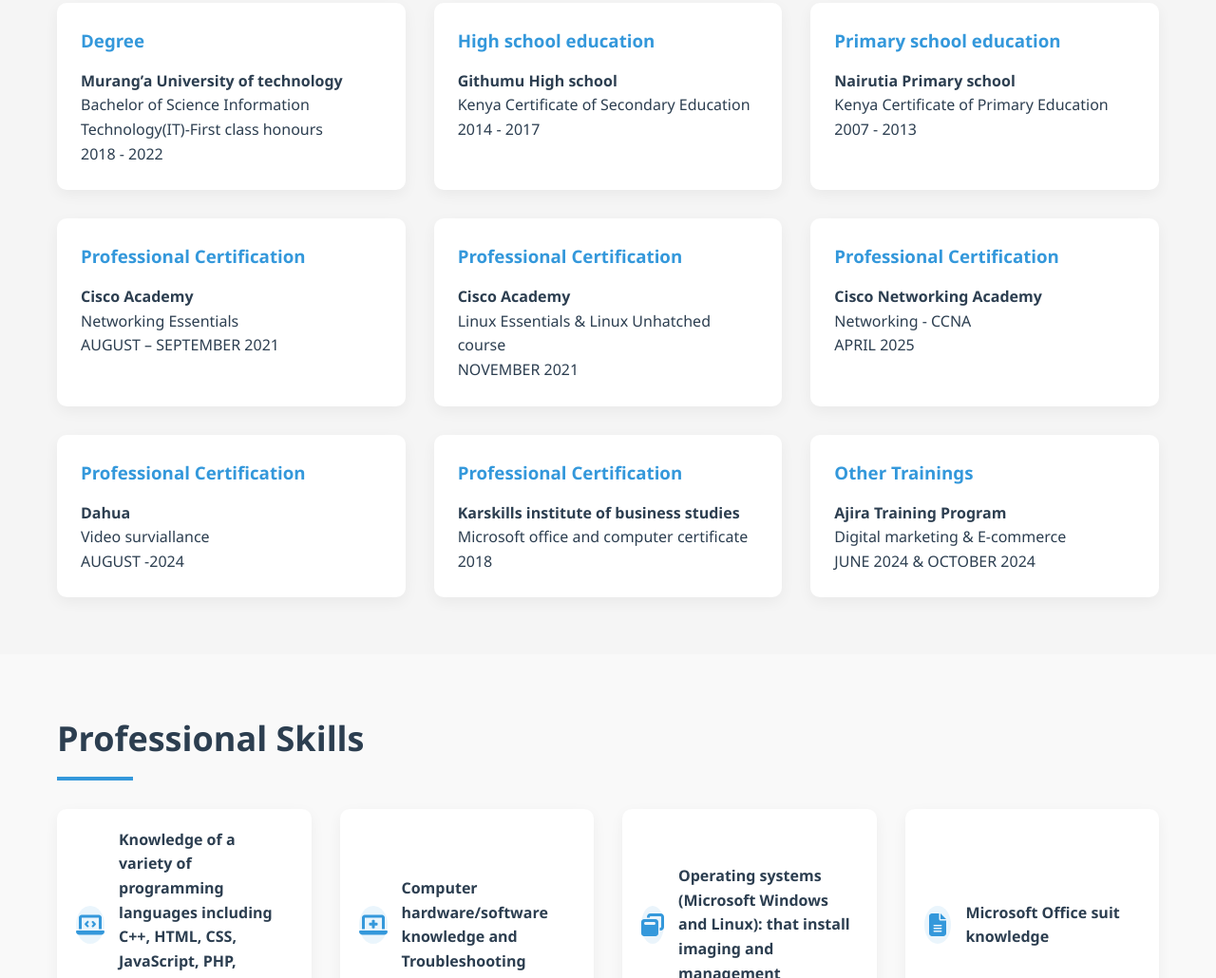
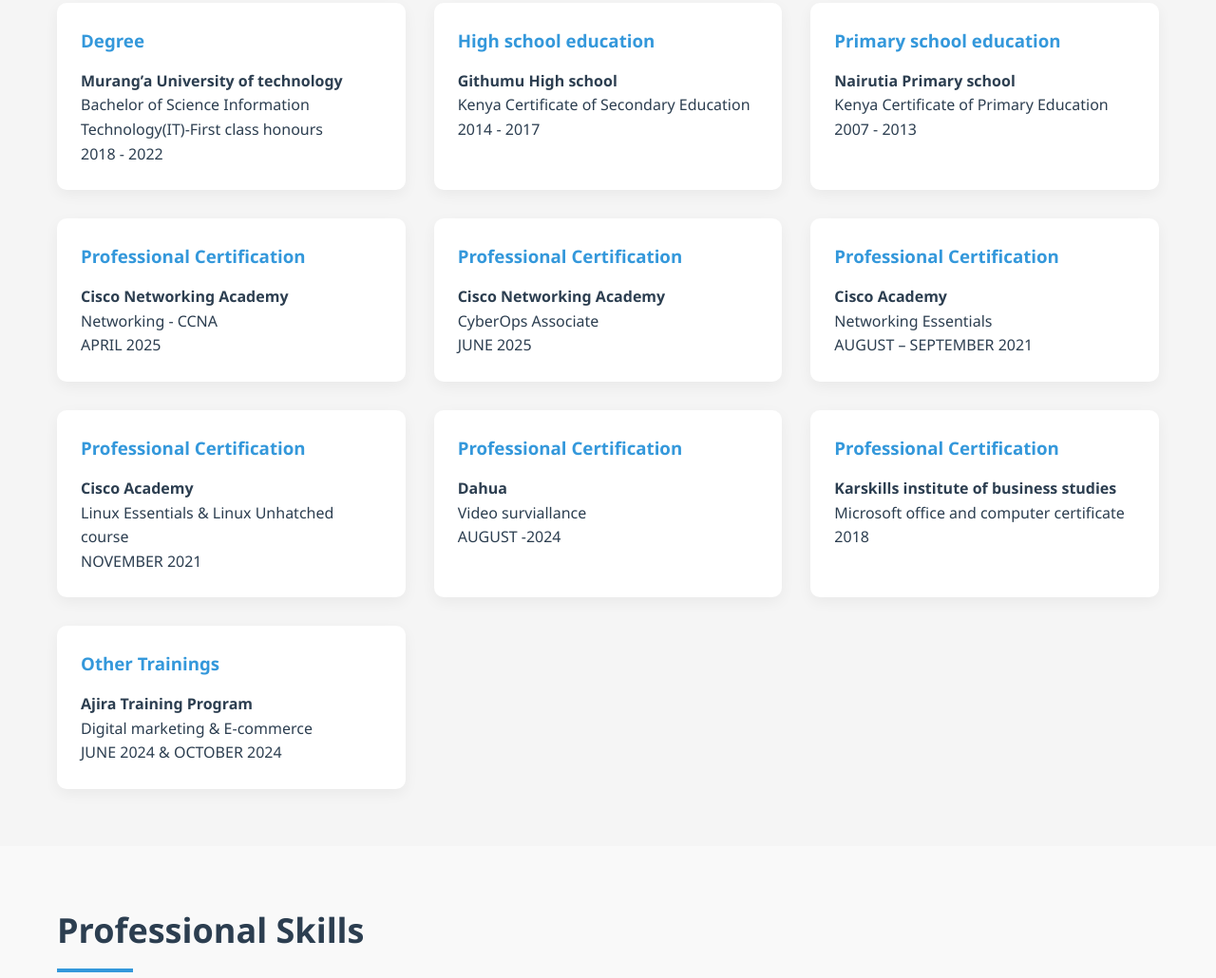
Before and after one commit to RICHIE-RUARA/myresume, a plain HTML site: page index.html in a window 1280 px wide. Shown: the part 2485-3515 px from the top of the page at 95% size. Drawn offline with Linux system fonts and the light colour scheme.

Commit message:
website updated cert

```diff
--- a/index.html
+++ b/index.html
@@ -150,6 +150,22 @@
                     <p>Kenya Certificate of Primary Education</p>
                     <p>2007 - 2013</p>
                 </div>
+
+                <div class="education-card">
+                    <h3>Professional Certification</h3>
+                    <p><strong> Cisco Networking Academy</strong></p>
+                    <p>Networking - CCNA</p>
+                    <p> APRIL 2025</p>
+                </div>
+
+                <div class="education-card">
+                    <h3>Professional Certification</h3>
+                    <p><strong> Cisco Networking Academy</strong></p>
+                    <p>CyberOps Associate</p>
+                    <p> JUNE 2025</p>
+                </div>
+
+
                 <div class="education-card">
                     <h3>Professional Certification</h3>
                     <p><strong>Cisco Academy</strong></p>
@@ -163,12 +179,7 @@
                     <p> NOVEMBER 2021</p>
                 </div>
 
-                <div class="education-card">
-                    <h3>Professional Certification</h3>
-                    <p><strong> Cisco Networking Academy</strong></p>
-                    <p>Networking - CCNA</p>
-                    <p> APRIL 2025</p>
-                </div>
+
 
                 <div class="education-card">
                     <h3>Professional Certification</h3>
```
